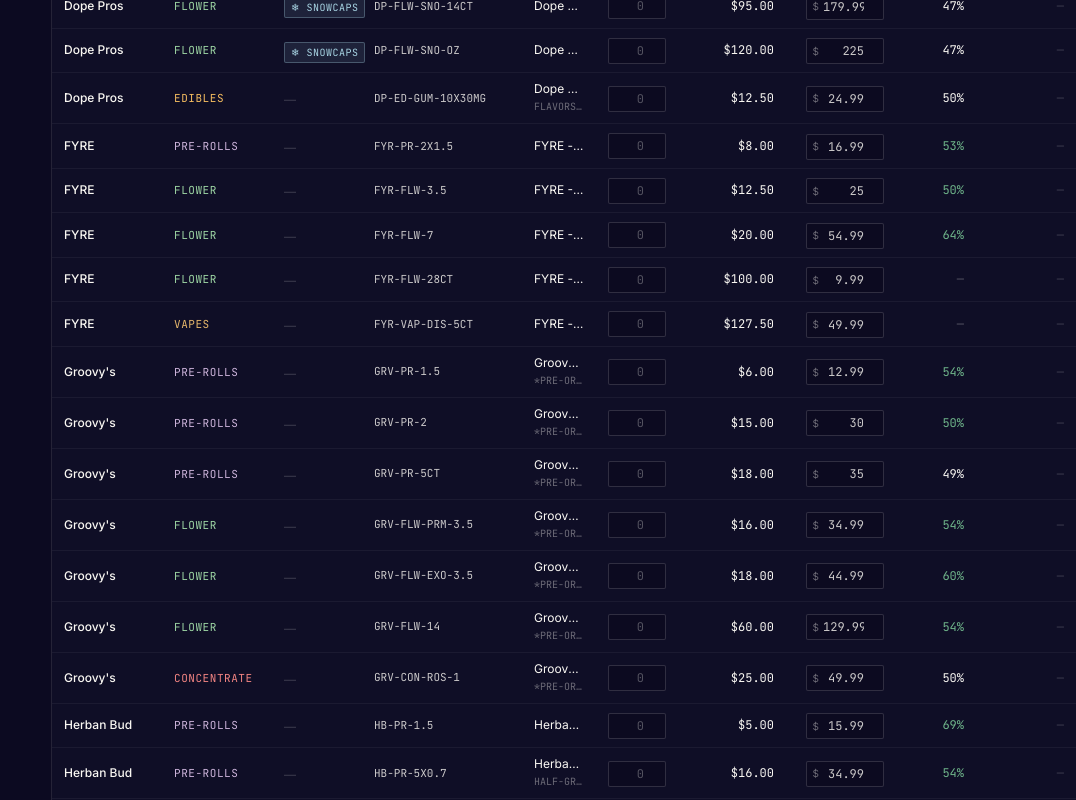
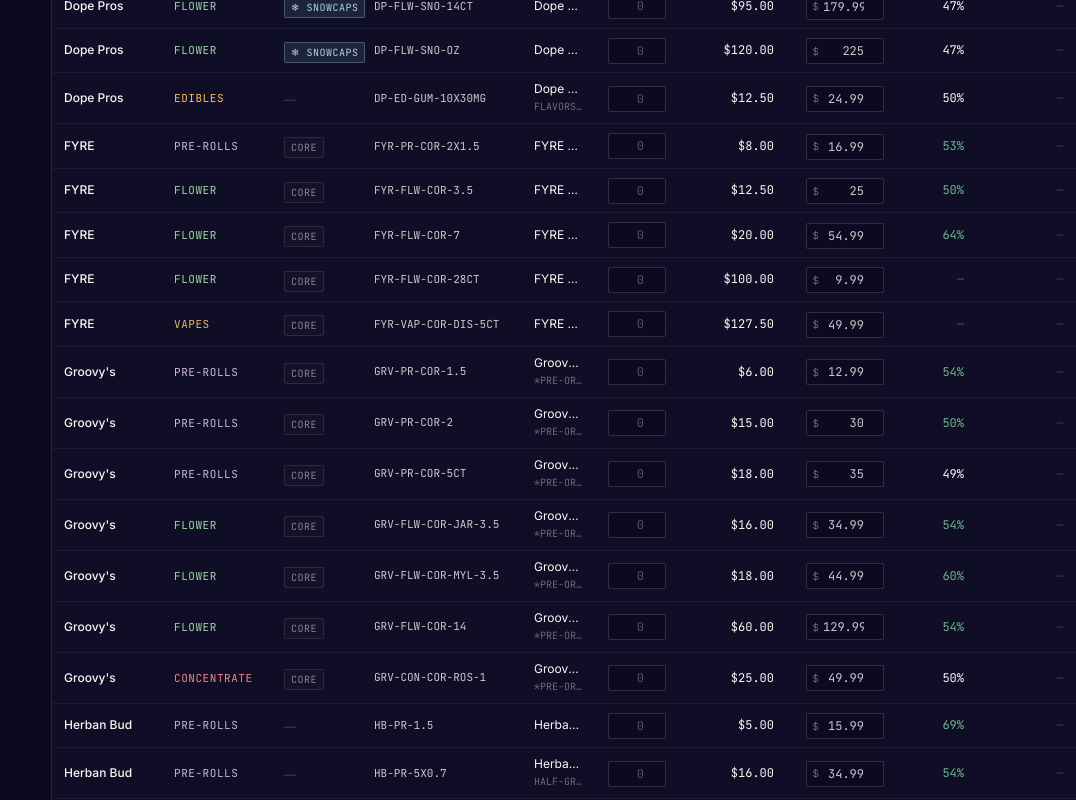
Before and after one commit to drewcleaver17/herban-bud-catalog, a React (Vite) app: page / in a window 1280 px wide. Shown: the part 1180-1980 px from the top of the page, without its empty margins (204-1280 px from the left). Built offline with nearby package versions, Linux system fonts and the light colour scheme.

Commit message:
v7: product-style naming, Core tier, RFQ disclaimer

```diff
--- a/src/components/AdminDrawer.jsx
+++ b/src/components/AdminDrawer.jsx
@@ -96,6 +96,7 @@
           <option value="Snowcaps">Snowcaps</option>
           <option value="Exotic">Exotic</option>
           <option value="Premium">Premium</option>
+          <option value="Core">Core</option>
         </select>
       </td>
       <td className="p-1">
--- a/src/components/RFQDrawer.jsx
+++ b/src/components/RFQDrawer.jsx
@@ -175,7 +175,7 @@
                     </tr>
                     <tr>
                       <td className="px-3 py-1 pb-2 font-mono text-2xs uppercase tracking-wider text-paper/40">
-                        Gross margin
+                        Estimated gross margin
                       </td>
                       <td></td>
                       <td className="px-3 py-1 pb-2 text-right text-xs font-mono num text-accent-green">
@@ -189,6 +189,17 @@
                 )}
               </tfoot>
             </table>
+          </div>
+        )}
+
+        {/* Friendly disclaimer — sets expectations before they send */}
+        {cartLines.length > 0 && (
+          <div className="border-t border-paper/10 px-4 py-3 bg-accent-warm/[0.04] shrink-0">
+            <p className="text-[11px] leading-relaxed text-paper/70">
+              This is a request for quote, not an order. Requests are fielded at the product-style
+              level — specific strains, cultivars, and hybrid/indica/sativa mixes are confirmed at
+              fulfillment, subject to availability. Drew will follow up to finalize details.
+            </p>
           </div>
         )}
 
--- a/src/data/products.json
+++ b/src/data/products.json
@@ -12,7 +12,7 @@
     "notes": "",
     "availability": "available",
     "tier": "Exotic",
-    "name": "Dope Pros - (Single) Exotic Prerolls (1.5g)"
+    "name": "Dope Pros \u2014 Exotic Single Preroll, 1.5g"
   },
   {
     "id": 2,
@@ -27,7 +27,7 @@
     "notes": "",
     "availability": "available",
     "tier": "Exotic",
-    "name": "Dope Pros - (2ct) Exotic Prerolls (1.5g)"
+    "name": "Dope Pros \u2014 Exotic 2-pack Prerolls, 1.5g"
   },
   {
     "id": 3,
@@ -42,7 +42,7 @@
     "notes": "",
     "availability": "available",
     "tier": "Premium",
-    "name": "Dope Pros - (15ct) Premium Prerolls Tub (1.5g)"
+    "name": "Dope Pros \u2014 Premium 15-pack Preroll Tub, 1.5g"
   },
   {
     "id": 4,
@@ -57,7 +57,7 @@
     "notes": "",
     "availability": "available",
     "tier": "Premium",
-    "name": "Dope Pros - (30ct) Premium Prerolls Tub (1.5g)"
+    "name": "Dope Pros \u2014 Premium 30-pack Preroll Tub, 1.5g"
   },
   {
     "id": 5,
@@ -72,7 +72,7 @@
     "notes": "",
     "availability": "available",
     "tier": "Premium",
-    "name": "Dope Pros - (50ct) Premium Prerolls Tub (1.5g)"
+    "name": "Dope Pros \u2014 Premium 50-pack Preroll Tub, 1.5g"
   },
   {
     "id": 6,
@@ -87,7 +87,7 @@
     "notes": "",
     "availability": "available",
     "tier": "Premium",
-    "name": "Dope Pros - (5ct) Baby Cowboys Premium Prerolls (0.7g)"
+    "name": "Dope Pros \u2014 Premium 5-pack Prerolls, 0.7g"
   },
   {
     "id": 7,
@@ -102,7 +102,7 @@
     "notes": "",
     "availability": "available",
     "tier": "Premium",
-    "name": "Dope Pros - 3.5g Premium Flower"
+    "name": "Dope Pros \u2014 Premium Flower, 3.5g"
   },
   {
     "id": 8,
@@ -117,7 +117,7 @@
     "notes": "",
     "availability": "available",
     "tier": "Premium",
-    "name": "Dope Pros - 7g Premium Flower"
+    "name": "Dope Pros \u2014 Premium Flower, 7g"
   },
   {
     "id": 9,
@@ -132,7 +132,7 @@
     "notes": "",
     "availability": "available",
     "tier": "Premium",
-    "name": "Dope Pros - 14g Premium Flower"
+    "name": "Dope Pros \u2014 Premium Flower, 14g"
   },
   {
     "id": 10,
@@ -147,7 +147,7 @@
     "notes": "",
     "availability": "available",
     "tier": "Premium",
-    "name": "Dope Pros - 1oz Premium Flower"
+    "name": "Dope Pros \u2014 Premium Flower, 1oz"
   },
   {
     "id": 11,
@@ -162,7 +162,7 @@
     "notes": "",
     "availability": "available",
     "tier": "Premium",
-    "name": "Dope Pros - (28ct) 1g Dimez Premium Flower Tub"
+    "name": "Dope Pros \u2014 Premium 28-pack Flower Tub, 1g"
   },
   {
     "id": 12,
@@ -177,7 +177,7 @@
     "notes": "",
     "availability": "available",
     "tier": "Exotic",
-    "name": "Dope Pros - 3.5g Exotic Flower"
+    "name": "Dope Pros \u2014 Exotic Flower, 3.5g"
   },
   {
     "id": 13,
@@ -192,7 +192,7 @@
     "notes": "",
     "availability": "available",
     "tier": "Exotic",
-    "name": "Dope Pros - 7g Exotic Flower"
+    "name": "Dope Pros \u2014 Exotic Flower, 7g"
   },
   {
     "id": 14,
@@ -207,7 +207,7 @@
     "notes": "",
     "availability": "available",
     "tier": "Exotic",
-    "name": "Dope Pros - 14g Exotic Flower"
+    "name": "Dope Pros \u2014 Exotic Flower, 14g"
   },
   {
     "id": 15,
@@ -222,7 +222,7 @@
     "notes": "",
     "availability": "available",
     "tier": "Exotic",
-    "name": "Dope Pros - 1oz Exotic Flower"
+    "name": "Dope Pros \u2014 Exotic Flower, 1oz"
   },
   {
     "id": 16,
@@ -237,7 +237,7 @@
     "notes": "",
     "availability": "available",
     "tier": "Snowcaps",
-    "name": "Dope Pros - 3.5g Snowcaps"
+    "name": "Dope Pros \u2014 Snowcaps Flower, 3.5g"
   },
   {
     "id": 17,
@@ -252,7 +252,7 @@
     "notes": "",
     "availability": "available",
     "tier": "Snowcaps",
-    "name": "Dope Pros - 7g Snowcaps"
+    "name": "Dope Pros \u2014 Snowcaps Flower, 7g"
   },
   {
     "id": 18,
@@ -267,7 +267,7 @@
     "notes": "",
     "availability": "available",
     "tier": "Snowcaps",
-    "name": "Dope Pros - 14g Snow Caps"
+    "name": "Dope Pros \u2014 Snowcaps Flower, 14g"
   },
   {
     "id": 19,
@@ -282,7 +282,7 @@
     "notes": "",
     "availability": "available",
     "tier": "Snowcaps",
-    "name": "Dope Pros - (14ct) 1g Snowcaps Tub"
+    "name": "Dope Pros \u2014 Snowcaps 14-pack Flower Tub, 1g"
   },
   {
     "id": 20,
@@ -297,7 +297,7 @@
     "notes": "",
     "availability": "available",
     "tier": "Snowcaps",
-    "name": "Dope Pros - 1oz Snowcaps"
+    "name": "Dope Pros \u2014 Snowcaps Flower, 1oz"
   },
   {
     "id": 21,
@@ -312,7 +312,7 @@
     "notes": "FLAVORS: BLUE RAZZ, CHERRY PIE, LEMON DROP, GREEN APPLE, ORANGE MANGO, WATERMELON, MIXED FRUIT",
     "availability": "available",
     "tier": null,
-    "name": "Dope Pros - (10ct) 30mg D9 THC Live Rosin Gummies"
+    "name": "Dope Pros \u2014 10-pack Gummies, 30mg"
   },
   {
     "id": 22,
@@ -327,7 +327,7 @@
     "notes": "",
     "availability": "available",
     "tier": null,
-    "name": "Herban Bud - (Single) Preroll (1.5g)"
+    "name": "Herban Bud \u2014 Single Preroll, 1.5g"
   },
   {
     "id": 23,
@@ -342,7 +342,7 @@
     "notes": "HALF-GRAM JOINTS",
     "availability": "available",
     "tier": null,
-    "name": "Herban Bud - (5ct) Baby J's Premium Prerolls (0.7g)"
+    "name": "Herban Bud \u2014 5-pack Prerolls, 0.7g"
   },
   {
     "id": 24,
@@ -357,7 +357,7 @@
     "notes": "FLAVORS: BLUE RAZZ, CHERRY PIE, LEMON DROP, GREEN APPLE, ORANGE MANGO, WATERMELON, MIXED FRUIT",
     "availability": "available",
     "tier": null,
-    "name": "Herban Bud - (10ct) 30mg D9 THC Live Rosin Gummies"
+    "name": "Herban Bud \u2014 10-pack Gummies, 30mg"
   },
   {
     "id": 25,
@@ -372,7 +372,7 @@
     "notes": "FLAVORS: ORIGINAL, VANILLA CREAM",
     "availability": "available",
     "tier": null,
-    "name": "Herban Bud - (15ct) 20mg D9 THC Caramels"
+    "name": "Herban Bud \u2014 15-pack Caramels, 20mg"
   },
   {
     "id": 26,
@@ -387,7 +387,7 @@
     "notes": "FLAVORS: TUTTI FRUTTI, GREEN APPLE, LEMON DROP",
     "availability": "available",
     "tier": null,
-    "name": "Herban Bud - (15ct) 20mg D9 THC Happy Taffy"
+    "name": "Herban Bud \u2014 15-pack Taffy, 20mg"
   },
   {
     "id": 27,
@@ -402,7 +402,7 @@
     "notes": "",
     "availability": "available",
     "tier": null,
-    "name": "Herban Bud - (125ct) 20mg Variety Taffy Tub"
+    "name": "Herban Bud \u2014 125-pack Taffy Tub, 20mg"
   },
   {
     "id": 28,
@@ -417,13 +417,13 @@
     "notes": "FLAVORS: ORIGINAL, VANILLA CREAM",
     "availability": "available",
     "tier": null,
-    "name": "Herban Bud - (125ct) 20mg Caramel Tub"
+    "name": "Herban Bud \u2014 125-pack Caramel Tub, 20mg"
   },
   {
     "id": 29,
     "brand": "FYRE",
     "category": "Pre-Rolls",
-    "sku": "FYR-PR-2X1.5",
+    "sku": "FYR-PR-COR-2X1.5",
     "master_distro": 5.0,
     "distro": 6.0,
     "wholesale": 8.0,
@@ -431,14 +431,14 @@
     "grams": 3.0,
     "notes": "",
     "availability": "available",
-    "tier": null,
-    "name": "FYRE - (2ct) Premium Prerolls (1.5g)"
+    "tier": "Core",
+    "name": "FYRE \u2014 2-pack Prerolls, 1.5g"
   },
   {
     "id": 30,
     "brand": "FYRE",
     "category": "FLOWER",
-    "sku": "FYR-FLW-3.5",
+    "sku": "FYR-FLW-COR-3.5",
     "master_distro": 8.0,
     "distro": 10.0,
     "wholesale": 12.5,
@@ -446,14 +446,14 @@
     "grams": 3.5,
     "notes": "",
     "availability": "available",
-    "tier": null,
-    "name": "FYRE - 3.5g Premium Flower"
+    "tier": "Core",
+    "name": "FYRE \u2014 Flower, 3.5g"
   },
   {
     "id": 31,
     "brand": "FYRE",
     "category": "FLOWER",
-    "sku": "FYR-FLW-7",
+    "sku": "FYR-FLW-COR-7",
     "master_distro": 14.0,
     "distro": 17.0,
     "wholesale": 20.0,
@@ -461,14 +461,14 @@
     "grams": 7.0,
     "notes": "",
     "availability": "available",
-    "tier": null,
-    "name": "FYRE - 7g Premium Flower"
+    "tier": "Core",
+    "name": "FYRE \u2014 Flower, 7g"
   },
   {
     "id": 32,
     "brand": "FYRE",
     "category": "FLOWER",
-    "sku": "FYR-FLW-28CT",
+    "sku": "FYR-FLW-COR-28CT",
     "master_distro": 70.0,
     "distro": 80.0,
     "wholesale": 100.0,
@@ -476,14 +476,14 @@
     "grams": 28.0,
     "notes": "",
     "availability": "available",
-    "tier": null,
-    "name": "FYRE - (28ct) 1g Premium Flower Tub"
+    "tier": "Core",
+    "name": "FYRE \u2014 28-pack Flower Tub, 1g"
   },
   {
     "id": 33,
     "brand": "FYRE",
     "category": "VAPES",
-    "sku": "FYR-VAP-DIS-5CT",
+    "sku": "FYR-VAP-COR-DIS-5CT",
     "master_distro": 90.0,
     "distro": 100.0,
     "wholesale": 127.5,
@@ -491,8 +491,8 @@
     "grams": 10.0,
     "notes": "",
     "availability": "available",
-    "tier": null,
-    "name": "FYRE - (5ct) 2g THCa Disposable"
+    "tier": "Core",
+    "name": "FYRE \u2014 5-pack Disposable Vapes, 2g"
   },
   {
     "id": 34,
@@ -507,7 +507,7 @@
     "notes": "",
     "availability": "available",
     "tier": null,
-    "name": "CaliGreenGold - 1g Rosin"
+    "name": "CaliGreenGold \u2014 Rosin, 1g"
   },
   {
     "id": 35,
@@ -522,7 +522,7 @@
     "notes": "",
     "availability": "available",
     "tier": null,
-    "name": "CaliGreenGold - 2g THCa Concentrate"
+    "name": "CaliGreenGold \u2014 THCa Concentrate, 2g"
   },
   {
     "id": 36,
@@ -537,7 +537,7 @@
     "notes": "",
     "availability": "available",
     "tier": null,
-    "name": "CaliGreenGold - 3g THCa Concentrate"
+    "name": "CaliGreenGold \u2014 THCa Concentrate, 3g"
   },
   {
     "id": 37,
@@ -552,7 +552,7 @@
     "notes": "",
     "availability": "available",
     "tier": null,
-    "name": "CaliGreenGold - 3g THCa Badder"
+    "name": "CaliGreenGold \u2014 THCa Badder, 3g"
   },
   {
     "id": 38,
@@ -567,7 +567,7 @@
     "notes": "",
     "availability": "available",
     "tier": null,
-    "name": "CaliGreenGold - 3g THCa Gems"
+    "name": "CaliGreenGold \u2014 THCa Gems, 3g"
   },
   {
     "id": 39,
@@ -582,13 +582,13 @@
     "notes": "",
     "availability": "available",
     "tier": null,
-    "name": "CaliGreenGold - 3g THCa Sugar"
+    "name": "CaliGreenGold \u2014 THCa Sugar, 3g"
   },
   {
     "id": 40,
     "brand": "Groovy's",
     "category": "Pre-Rolls",
-    "sku": "GRV-PR-1.5",
+    "sku": "GRV-PR-COR-1.5",
     "master_distro": 3.0,
     "distro": 4.0,
     "wholesale": 6.0,
@@ -596,14 +596,14 @@
     "grams": 1.5,
     "notes": "*PRE-ORDERS AVAILABLE*",
     "availability": "preorder",
-    "tier": null,
-    "name": "Groovy's Exotic Pre-Roll (1.5g)"
+    "tier": "Core",
+    "name": "Groovy's \u2014 Single Preroll, 1.5g"
   },
   {
     "id": 41,
     "brand": "Groovy's",
     "category": "Pre-Rolls",
-    "sku": "GRV-PR-2",
+    "sku": "GRV-PR-COR-2",
     "master_distro": 8.0,
     "distro": 10.0,
     "wholesale": 15.0,
@@ -611,14 +611,14 @@
     "grams": 2.0,
     "notes": "*PRE-ORDERS AVAILABLE*",
     "availability": "preorder",
-    "tier": null,
-    "name": "Groovy's Hash Hole Pre-Roll (2g w/ 0.7g Rosin)"
+    "tier": "Core",
+    "name": "Groovy's \u2014 Rosin-Infused Preroll, 2g"
   },
   {
     "id": 42,
     "brand": "Groovy's",
     "category": "Pre-Rolls",
-    "sku": "GRV-PR-5CT",
+    "sku": "GRV-PR-COR-5CT",
     "master_distro": 9.5,
     "distro": 12.0,
     "wholesale": 18.0,
@@ -626,14 +626,14 @@
     "grams": 7.5,
     "notes": "*PRE-ORDERS AVAILABLE*",
     "availability": "preorder",
-    "tier": null,
-    "name": "Groovy's (5ct) Jiggy-Sticks (1.5 gram)"
+    "tier": "Core",
+    "name": "Groovy's \u2014 5-pack Prerolls, 1.5g"
   },
   {
     "id": 43,
     "brand": "Groovy's",
     "category": "FLOWER",
-    "sku": "GRV-FLW-PRM-3.5",
+    "sku": "GRV-FLW-COR-JAR-3.5",
     "master_distro": 7.25,
     "distro": 9.0,
     "wholesale": 16.0,
@@ -641,14 +641,14 @@
     "grams": 3.5,
     "notes": "*PRE-ORDERS AVAILABLE*",
     "availability": "preorder",
-    "tier": null,
-    "name": "Groovy's 8th - Premium Flower (Jar)"
+    "tier": "Core",
+    "name": "Groovy's \u2014 Flower Jar, 3.5g"
   },
   {
     "id": 44,
     "brand": "Groovy's",
     "category": "FLOWER",
-    "sku": "GRV-FLW-EXO-3.5",
+    "sku": "GRV-FLW-COR-MYL-3.5",
     "master_distro": 9.0,
     "distro": 12.0,
     "wholesale": 18.0,
@@ -656,14 +656,14 @@
     "grams": 3.5,
     "notes": "*PRE-ORDERS AVAILABLE*",
     "availability": "preorder",
-    "tier": null,
-    "name": "Groovy's 8th - Exotic Flower (Mylar)"
+    "tier": "Core",
+    "name": "Groovy's \u2014 Flower, 3.5g (Mylar)"
   },
   {
     "id": 45,
     "brand": "Groovy's",
     "category": "FLOWER",
-    "sku": "GRV-FLW-14",
+    "sku": "GRV-FLW-COR-14",
     "master_distro": 30.0,
     "distro": 40.0,
     "wholesale": 60.0,
@@ -671,14 +671,14 @@
     "grams": 14.0,
     "notes": "*PRE-ORDERS AVAILABLE*",
     "availability": "preorder",
-    "tier": null,
-    "name": "Groovy's 14g - Exotic Flower (Mylar)"
+    "tier": "Core",
+    "name": "Groovy's \u2014 Flower, 14g (Mylar)"
   },
   {
     "id": 46,
     "brand": "Groovy's",
     "category": "Concentrate",
-    "sku": "GRV-CON-ROS-1",
+    "sku": "GRV-CON-COR-ROS-1",
     "master_distro": 12.0,
     "distro": 16.5,
     "wholesale": 25.0,
@@ -686,7 +686,7 @@
     "grams": 1.0,
     "notes": "*PRE-ORDERS AVAILABLE*",
     "availability": "preorder",
-    "tier": null,
-    "name": "Groovy's - Tier 1 Live Rosin (1g)"
+    "tier": "Core",
+    "name": "Groovy's \u2014 Live Rosin, 1g"
   }
 ]
--- a/src/lib/categories.js
+++ b/src/lib/categories.js
@@ -25,12 +25,13 @@
   'VAPES':       '💨',
 }
 
-// Dope Pros quality tiers — rank order (higher = better).
-// Only Dope Pros products carry tier labels; other brands leave it null.
-export const TIER_ORDER = ['Snowcaps', 'Exotic', 'Premium']
-export const TIER_RANK = { 'Snowcaps': 3, 'Exotic': 2, 'Premium': 1 }
+// Dope Pros quality tiers + Core (FYRE/Groovy's baseline).
+// Rank order (higher = better) for sorting.
+export const TIER_ORDER = ['Snowcaps', 'Exotic', 'Premium', 'Core']
+export const TIER_RANK = { 'Snowcaps': 4, 'Exotic': 3, 'Premium': 2, 'Core': 1 }
 
-// Tier badge styling. Snowcaps is icy blue, Exotic is lavender, Premium neutral.
+// Tier badge styling. Snowcaps is icy blue, Exotic is lavender,
+// Premium is neutral, Core is the most muted (baseline offering).
 export const TIER_STYLES = {
   'Snowcaps': {
     text: 'text-[#A9D6E5]',
@@ -49,6 +50,12 @@
     bg:   'bg-paper/5',
     border: 'border-paper/15',
     label: 'Premium',
+  },
+  'Core': {
+    text: 'text-paper/50',
+    bg:   'bg-paper/[0.02]',
+    border: 'border-paper/10',
+    label: 'Core',
   },
 }
 
```
Also changed, not shown: src/lib/rfq.js.
